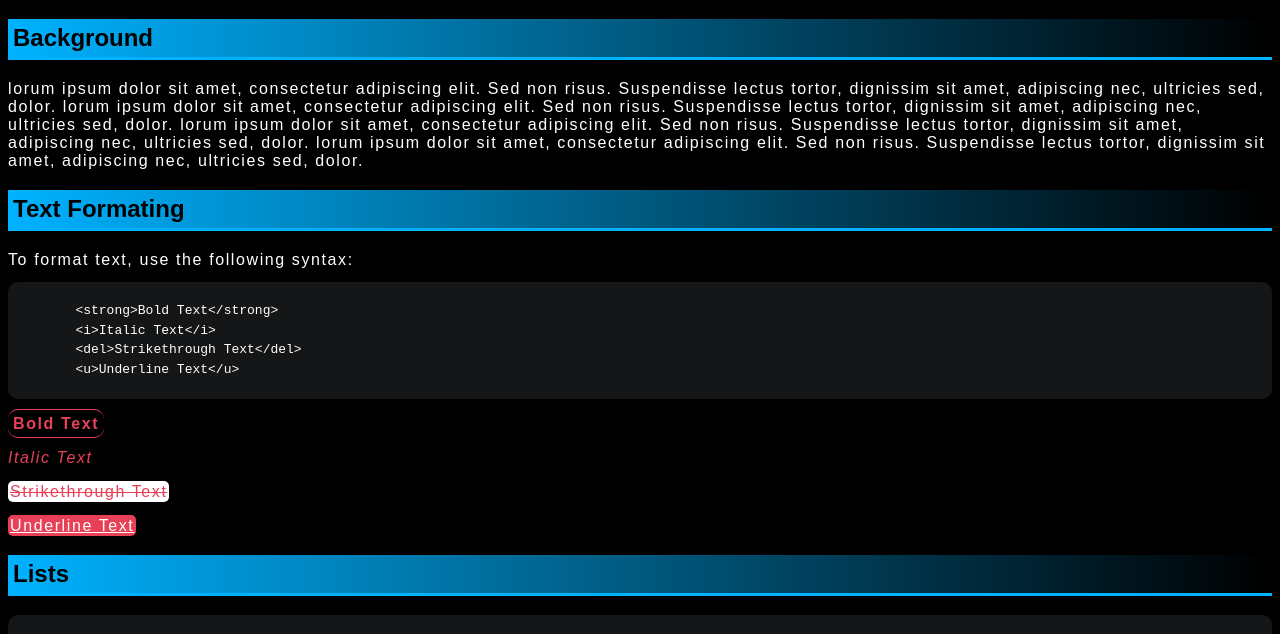
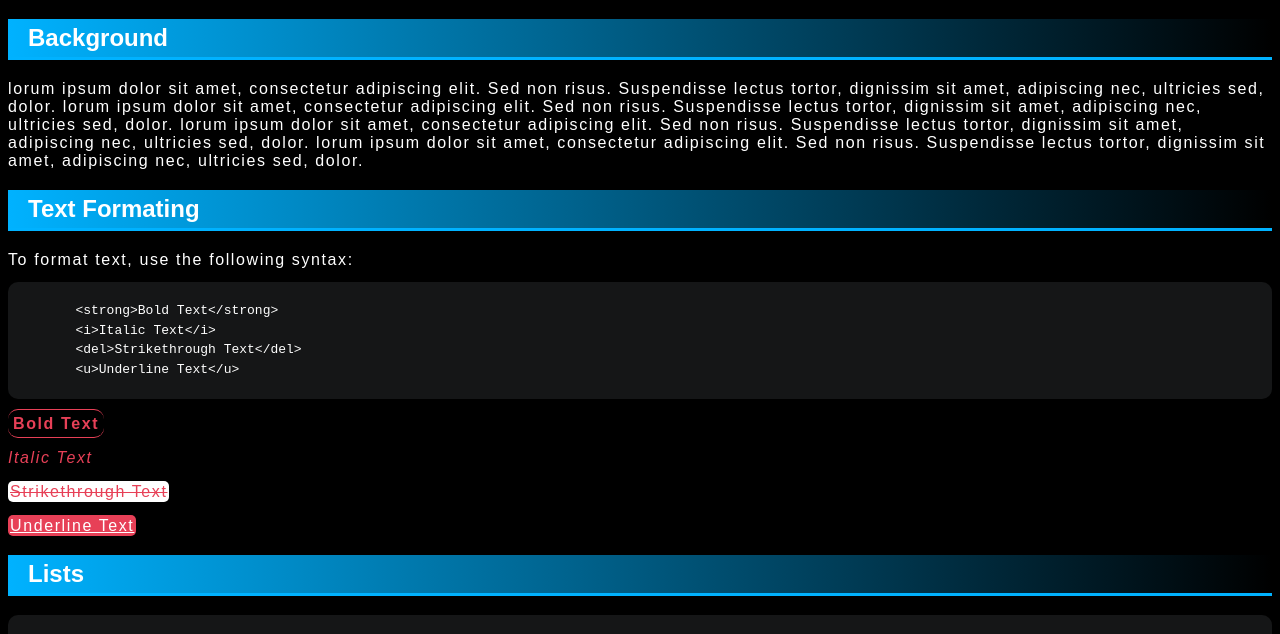
Before and after one commit to PRBDUDE/MD-vs-HTML, a website: page src/index.html in a window 1280 px wide. Shown: the part 87-721 px from the top of the page. Drawn offline with nearby package versions, Linux system fonts and the light colour scheme; files that its build step writes are made by us from their sources.

Commit message:
fix h2 text color add padding

```diff
--- a/src/css/site.scss
+++ b/src/css/site.scss
@@ -36,8 +36,9 @@ h1 {
 }
 
 h2 {
+    color: #ffffff;
     border-bottom: 3px solid var(--color-header-background);
-    padding: 5px;
+    padding: 5px 20px;
     background-image: linear-gradient(to right, var(--color-header-background), var(--color-body-background));
 }
 
```
Also changed, not shown: src/Mark Down/STYLIN.md (+13 -7 lines).
